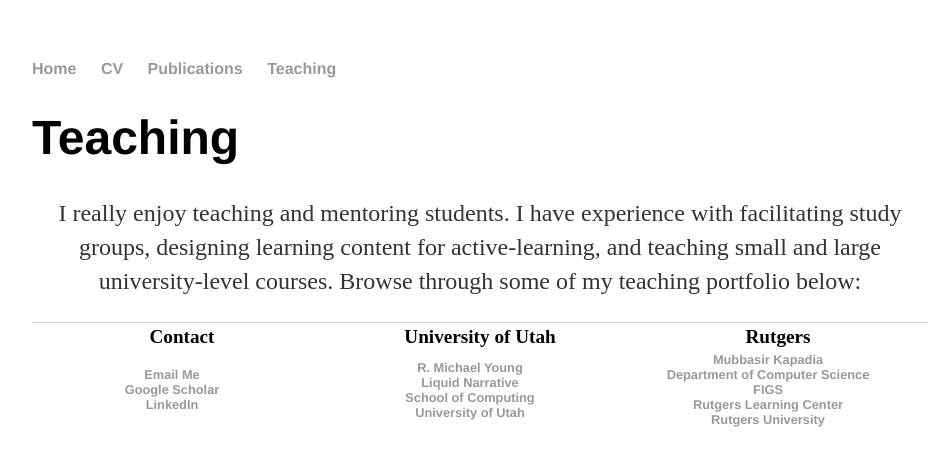
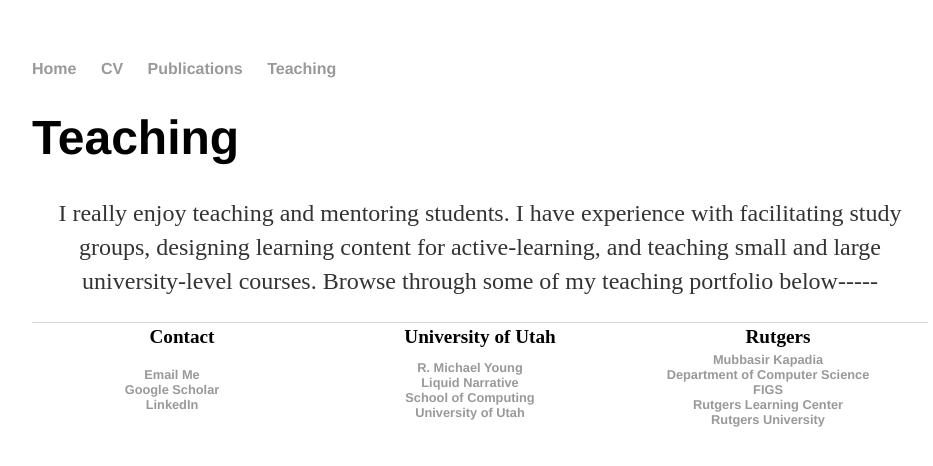
Before and after one commit to rushsangs/rushsangs-old.github.io, a Jekyll site: the page built from teaching/index.html, in a window 1280 px wide. Shown: the top 466 px of the page, without its empty margins (160-1093 px from the left). Built offline with Jekyll 4.4.1, drawn with Linux system fonts in a browser that asks for light colours.

Commit message:
testing index.html

```diff
--- a/teaching/index.html
+++ b/teaching/index.html
@@ -3,7 +3,7 @@ layout: default
 title: Teaching
 ---
 	<h1>{{ page.title }}</h1>
-	<p style="text-align:center">I really enjoy teaching and mentoring students. I have experience with facilitating study groups, designing learning content for active-learning, and teaching small and large university-level courses. Browse through some of my teaching portfolio below:</p>
+	<p style="text-align:center">I really enjoy teaching and mentoring students. I have experience with facilitating study groups, designing learning content for active-learning, and teaching small and large university-level courses. Browse through some of my teaching portfolio below-----</p>
 	<ul class="posts">
 
 
```
